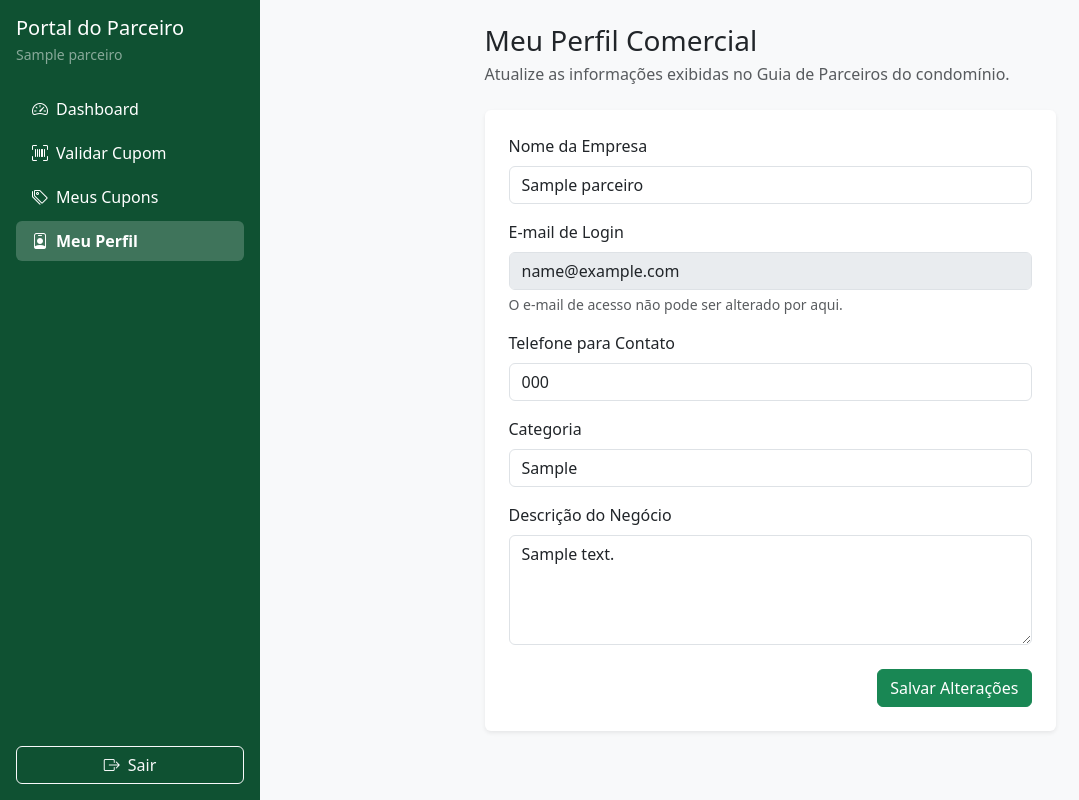
After one commit to FBarrientosX/prp_cadastro_moradores, a Flask app: page /parceiro/perfil in a window 1280 px wide. The commit adds this page. Shown: the whole page, without its empty margins (0-1079 px from the left). Run offline with Flask 3, Linux system fonts and the light colour scheme; the visitor is signed in with stand-in values (Sample User, id 1); tables that the repository leaves empty hold one stand-in row (values such as "Sample post").

Commit message:
feat - adição de edição do cadastro

```diff
--- a/app/routes.py
+++ b/app/routes.py
@@ -1036,6 +1036,57 @@ def parceiro_cupons_desativar(cupom_id):
     return redirect(url_for("parceiro_cupons"))
 
 
+@parceiro_required
+def parceiro_perfil():
+    parceiro = _buscar_parceiro_logado()
+    if not parceiro:
+        session.pop("parceiro_id", None)
+        flash("Sessão inválida. Faça login novamente.", "warning")
+        return redirect(url_for("parceiro_login"))
+    if parceiro.status == "Bloqueado":
+        flash(
+            "Sua conta foi suspensa pela administração do condomínio. "
+            "Entre em contato para mais detalhes.",
+            "danger",
+        )
+        return redirect(url_for("parceiro_login"))
+
+    return render_template("parceiro_perfil.html", parceiro=parceiro)
+
+
+@parceiro_required
+def parceiro_perfil_editar():
+    parceiro = _buscar_parceiro_logado()
+    if not parceiro:
+        session.pop("parceiro_id", None)
+        flash("Sessão inválida. Faça login novamente.", "warning")
+        return redirect(url_for("parceiro_login"))
+    if parceiro.status == "Bloqueado":
+        flash(
+            "Sua conta foi suspensa pela administração do condomínio. "
+            "Entre em contato para mais detalhes.",
+            "danger",
+        )
+        return redirect(url_for("parceiro_login"))
+
+    nome_empresa = request.form.get("nome_empresa", "").strip()
+    telefone = request.form.get("telefone", "").strip() or None
+    categoria = request.form.get("categoria", "").strip()
+    descricao = request.form.get("descricao", "").strip() or None
+
+    if not nome_empresa or not categoria:
+        flash("Preencha nome da empresa e categoria.", "danger")
+        return redirect(url_for("parceiro_perfil"))
+
+    parceiro.nome_empresa = nome_empresa
+    parceiro.telefone = telefone
+    parceiro.categoria = categoria
+    parceiro.descricao = descricao
+    db.session.commit()
+    flash("Perfil comercial atualizado com sucesso.", "success")
+    return redirect(url_for("parceiro_perfil"))
+
+
 @acesso_reservas_required
 def reservas():
     usuario = get_current_user()
@@ -1983,6 +2034,37 @@ def admin_parceiros_criar():
 
 
 @admin_required
+def admin_parceiro_editar(parceiro_id):
+    parceiro = Parceiro.query.get_or_404(parceiro_id)
+    nome_empresa = request.form.get("nome_empresa", "").strip()
+    email = request.form.get("email", "").strip().lower()
+    telefone = request.form.get("telefone", "").strip() or None
+    categoria = request.form.get("categoria", "").strip()
+    descricao = request.form.get("descricao", "").strip() or None
+
+    if not nome_empresa or not email or not categoria:
+        flash("Preencha nome da empresa, e-mail e categoria.", "danger")
+        return redirect(url_for("admin_clube_vantagens"))
+
+    parceiro_existente = Parceiro.query.filter(
+        Parceiro.email == email,
+        Parceiro.id != parceiro.id,
+    ).first()
+    if parceiro_existente:
+        flash("Já existe outro parceiro cadastrado com este e-mail.", "warning")
+        return redirect(url_for("admin_clube_vantagens"))
+
+    parceiro.nome_empresa = nome_empresa
+    parceiro.email = email
+    parceiro.telefone = telefone
+    parceiro.categoria = categoria
+    parceiro.descricao = descricao
+    db.session.commit()
+    flash("Parceiro atualizado com sucesso.", "success")
+    return redirect(url_for("admin_clube_vantagens"))
+
+
+@admin_required
 def admin_parceiro_bloquear(parceiro_id):
     parceiro = Parceiro.query.get_or_404(parceiro_id)
     usuario = get_current_user()
@@ -2320,6 +2402,18 @@ def init_app(app):
         methods=["GET"],
     )
     app.add_url_rule(
+        "/parceiro/perfil",
+        "parceiro_perfil",
+        parceiro_perfil,
+        methods=["GET"],
+    )
+    app.add_url_rule(
+        "/parceiro/perfil/editar",
+        "parceiro_perfil_editar",
+        parceiro_perfil_editar,
+        methods=["POST"],
+    )
+    app.add_url_rule(
         "/parceiro/validar_codigo",
         "parceiro_validar_codigo",
         parceiro_validar_codigo,
@@ -2533,6 +2627,12 @@ def init_app(app):
         methods=["POST"],
     )
     app.add_url_rule(
+        "/admin/parceiros/<int:parceiro_id>/editar",
+        "admin_parceiro_editar",
+        admin_parceiro_editar,
+        methods=["POST"],
+    )
+    app.add_url_rule(
         "/admin/parceiros/<int:parceiro_id>/bloquear",
         "admin_parceiro_bloquear",
         admin_parceiro_bloquear,
--- a/app/templates/parceiro_base.html
+++ b/app/templates/parceiro_base.html
@@ -73,6 +73,10 @@
                href="{{ url_for('parceiro_cupons') }}">
                 <i class="bi bi-tags me-2"></i>Meus Cupons
             </a>
+            <a class="nav-link text-white d-flex align-items-center {% if request.endpoint == 'parceiro_perfil' %}active{% endif %}"
+               href="{{ url_for('parceiro_perfil') }}">
+                <i class="bi bi-person-badge me-2"></i>Meu Perfil
+            </a>
         </nav>
         <div class="mt-auto pt-3">
             <a class="btn btn-outline-light w-100 d-flex align-items-center justify-content-center"
@@ -102,6 +106,10 @@
                 <a class="nav-link text-white d-flex align-items-center {% if request.endpoint == 'parceiro_cupons' %}active{% endif %}"
                    href="{{ url_for('parceiro_cupons') }}">
                     <i class="bi bi-tags me-2"></i>Meus Cupons
+                </a>
+                <a class="nav-link text-white d-flex align-items-center {% if request.endpoint == 'parceiro_perfil' %}active{% endif %}"
+                   href="{{ url_for('parceiro_perfil') }}">
+                    <i class="bi bi-person-badge me-2"></i>Meu Perfil
                 </a>
             </nav>
             <div class="mt-auto pt-3">
--- /dev/null
+++ b/app/templates/parceiro_perfil.html
@@ -0,0 +1,56 @@
+{% extends "parceiro_base.html" %}
+
+{% block title %}Meu Perfil — Portal do Parceiro{% endblock %}
+
+{% block content %}
+<div class="row justify-content-center">
+    <div class="col-12 col-lg-8 col-xl-7">
+        <div class="mb-4">
+            <h1 class="h3 mb-1">Meu Perfil Comercial</h1>
+            <p class="text-muted mb-0">
+                Atualize as informações exibidas no Guia de Parceiros do condomínio.
+            </p>
+        </div>
+
+        <div class="card border-0 shadow-sm">
+            <div class="card-body p-4">
+                <form method="post" action="{{ url_for('parceiro_perfil_editar') }}">
+                    <div class="mb-3">
+                        <label for="nome_empresa" class="form-label">Nome da Empresa</label>
+                        <input type="text" class="form-control" id="nome_empresa" name="nome_empresa"
+                               value="{{ parceiro.nome_empresa }}" required>
+                    </div>
+                    <div class="mb-3">
+                        <label for="email" class="form-label">E-mail de Login</label>
+                        <input type="email" class="form-control" id="email" name="email"
+                               value="{{ parceiro.email }}" disabled>
+                        <div class="form-text">O e-mail de acesso não pode ser alterado por aqui.</div>
+                    </div>
+                    <div class="mb-3">
+                        <label for="telefone" class="form-label">Telefone para Contato</label>
+                        <input type="text" class="form-control" id="telefone" name="telefone"
+                               value="{{ parceiro.telefone or '' }}"
+                               placeholder="Ex: (11) 99999-9999">
+                    </div>
+                    <div class="mb-3">
+                        <label for="categoria" class="form-label">Categoria</label>
+                        <input type="text" class="form-control" id="categoria" name="categoria"
+                               value="{{ parceiro.categoria }}" required
+                               placeholder="Ex: Alimentação, Saúde, Serviços">
+                    </div>
+                    <div class="mb-4">
+                        <label for="descricao" class="form-label">Descrição do Negócio</label>
+                        <textarea class="form-control" id="descricao" name="descricao" rows="4"
+                                  placeholder="Descreva brevemente sua empresa e o que oferece aos moradores.">{{ parceiro.descricao or '' }}</textarea>
+                    </div>
+                    <div class="d-flex justify-content-end">
+                        <button type="submit" class="btn btn-success">
+                            Salvar Alterações
+                        </button>
+                    </div>
+                </form>
+            </div>
+        </div>
+    </div>
+</div>
+{% endblock %}
```
Also changed, not shown: app/templates/admin_clube_vantagens.html (+55 -0 lines).
